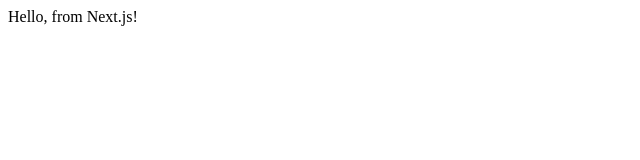
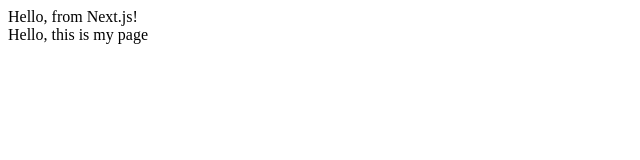
Before and after one commit to devjinius/Video-Platform, a Next.js app: page / in a window 1280 px wide. Shown: the top 160 px of the page, without its empty margins (0-640 px from the left). Built offline with nearby package versions, Linux system fonts and the light colour scheme.

Commit message:
component commit

```diff
--- /dev/null
+++ b/components/Mypage.js
@@ -0,0 +1,11 @@
+import React from 'react'
+
+export default class Mypage extends React.Component{
+    render() {
+        return (
+            <div>
+                Hello, this is my page
+            </div>
+        )
+    }
+}
--- a/pages/index.js
+++ b/pages/index.js
@@ -1,7 +1,9 @@
 import React from 'react'
+import Mypage from '../components/Mypage';
 
 export default () => (
   <div>
     Hello, from Next.js!
+    <Mypage />
   </div>
 );
```
